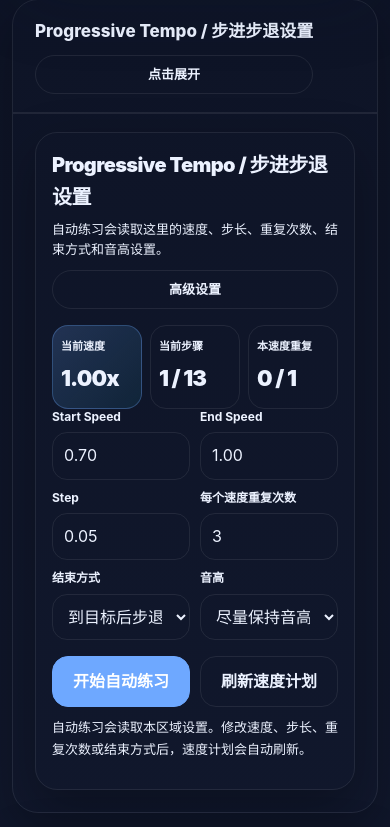
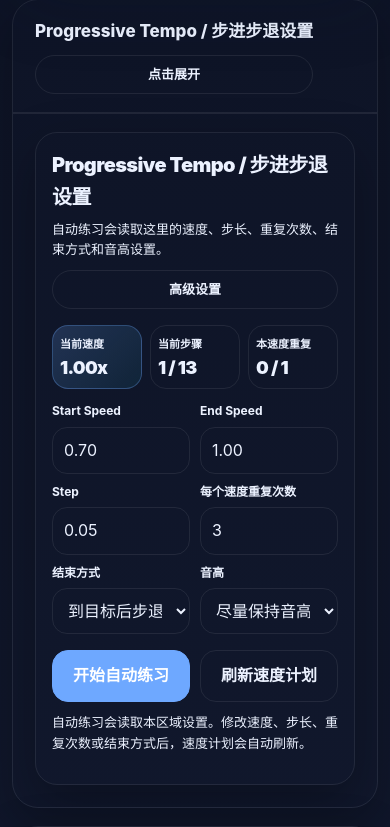
Before and after one commit to jyabing/study-dictation-system, a Django app: page /practice-player/ in a window 390 px wide, after a click that opens the changed part. Shown: the part 1045-1872 px from the top of the page. Run offline with Django 4.2, Linux system fonts and the light colour scheme; the visitor is signed in with stand-in values (Sample User, id 1).

Commit message:
Simplify practice player layout

```diff
--- a/app/train/templates/train/practice_player.html
+++ b/app/train/templates/train/practice_player.html
@@ -417,6 +417,25 @@
     font-size: 26px;
     font-weight: 900;
     letter-spacing: -0.03em;
+}
+
+.practice-status-panel-compact {
+    margin-bottom: 14px;
+}
+
+.practice-status-panel-compact .practice-stat {
+    padding: 12px;
+    border-radius: 16px;
+}
+
+.practice-status-panel-compact .practice-stat-label {
+    font-size: 11px;
+    margin-bottom: 4px;
+}
+
+.practice-status-panel-compact .practice-stat-value {
+    font-size: 20px;
+    line-height: 1.15;
 }
 
 .practice-main-controls {
@@ -1061,6 +1080,14 @@
     .practice-stat-value {
         font-size: 22px;
         letter-spacing: -0.04em;
+    }
+
+    .practice-status-panel-compact .practice-stat-value {
+        font-size: 18px;
+    }
+
+    .practice-status-panel-compact .practice-stat {
+        padding: 10px 7px;
     }
 
     .practice-button-grid,
@@ -1586,7 +1613,7 @@
                     <div class="practice-mode-pill">高级设置</div>
                 </div>
 
-            <div class="practice-status-panel">
+            <div class="practice-status-panel practice-status-panel-compact">
                 <div class="practice-stat main">
                     <div class="practice-stat-label">当前速度</div>
                     <div class="practice-stat-value" id="current-speed">1.00x</div>
```
